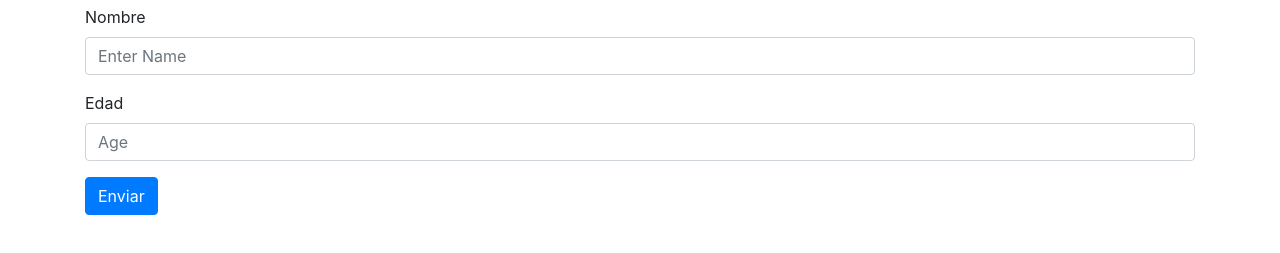
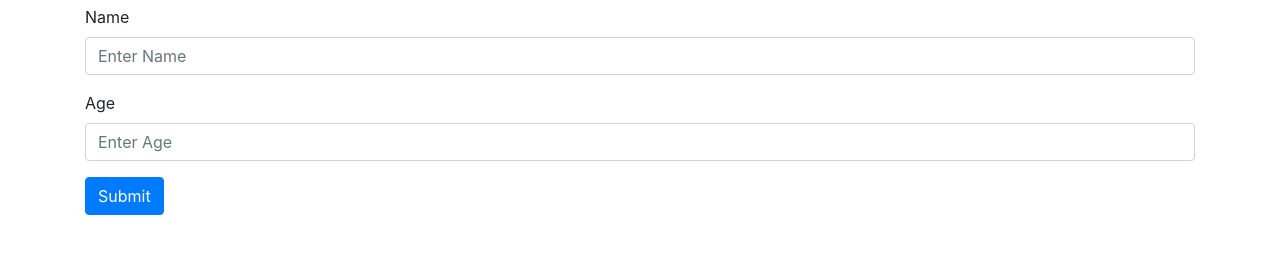
Before and after one commit to lilkitty25/web-prueba, a plain HTML site: page index.html in a window 1280 px wide. Shown: the part 51-304 px from the top of the page. Drawn offline with nearby package versions, Linux system fonts and the light colour scheme.

Commit message:
Cambio de idioma label

```diff
--- a/index.html
+++ b/index.html
@@ -18,14 +18,14 @@
             <h1>Formulario</h1>
             <form action="/" method="post">
                         <div class="form-group">
-                          <label for="exampleInputName">Nombre</label>
+                          <label for="exampleInputName">Name</label>
                           <input type="text" class="form-control" id="exampleInputName" aria-describedby="NameHelp" placeholder="Enter Name">
                         </div>
                         <div class="form-group">
-                          <label for="exampleInputAge">Edad</label>
-                          <input type="text" class="form-control" id="exampleInputAge" placeholder="Age">
+                          <label for="exampleInputAge">Age</label>
+                          <input type="text" class="form-control" id="exampleInputAge" placeholder="Enter Age">
                         </div>
-                        <button type="submit" class="btn btn-primary">Enviar</button>
+                        <button type="submit" class="btn btn-primary">Submit</button>
                       </form>
         </div>
 </body>
```
